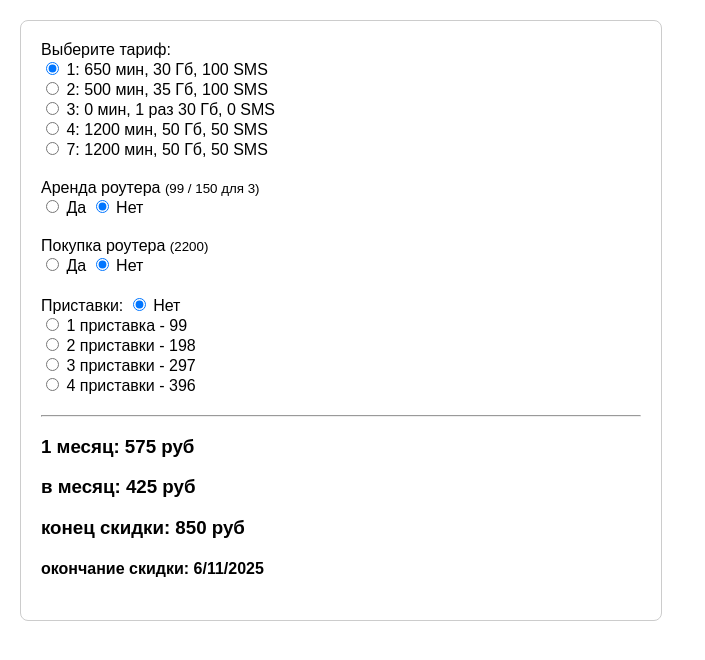
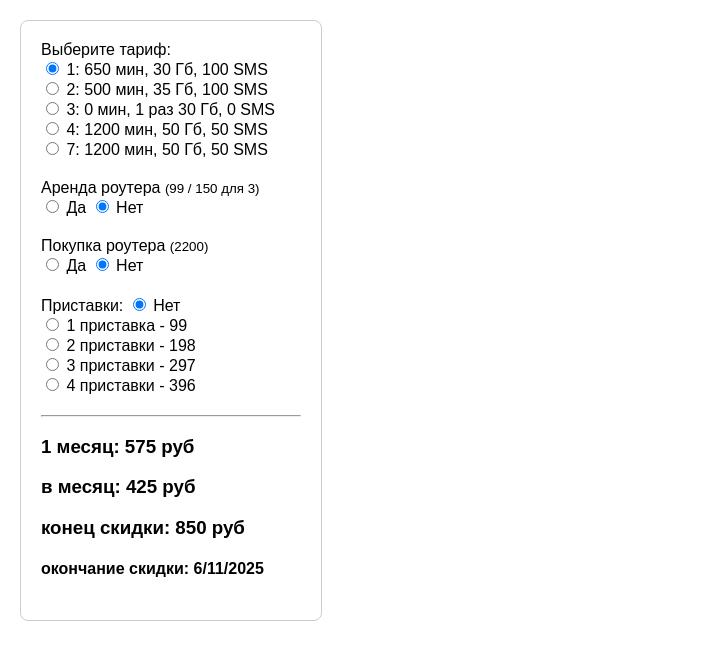
Before and after one commit to MiTereKun/polix, a plain HTML site: page tarif.html in a window 1280 px wide. Shown: the whole page, without its empty margins (0-705 px from the left). Drawn offline with Linux system fonts and the light colour scheme.

Commit message:
Update tarif.html

```diff
--- a/tarif.html
+++ b/tarif.html
@@ -11,7 +11,7 @@
             padding: 20px;
             border: 1px solid #ccc;
             border-radius: 8px;
-            max-width: 600px;
+            max-width: 260px;
         }
         .question {
             margin-bottom: 20px;
```
